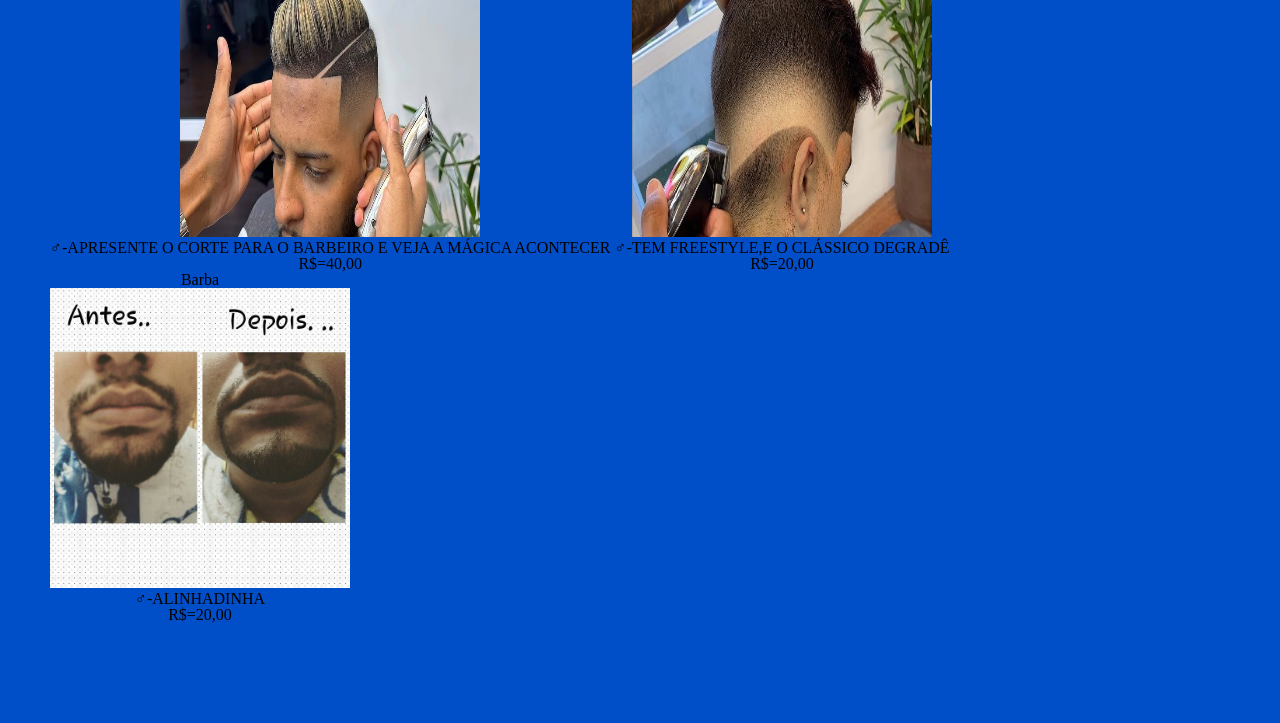
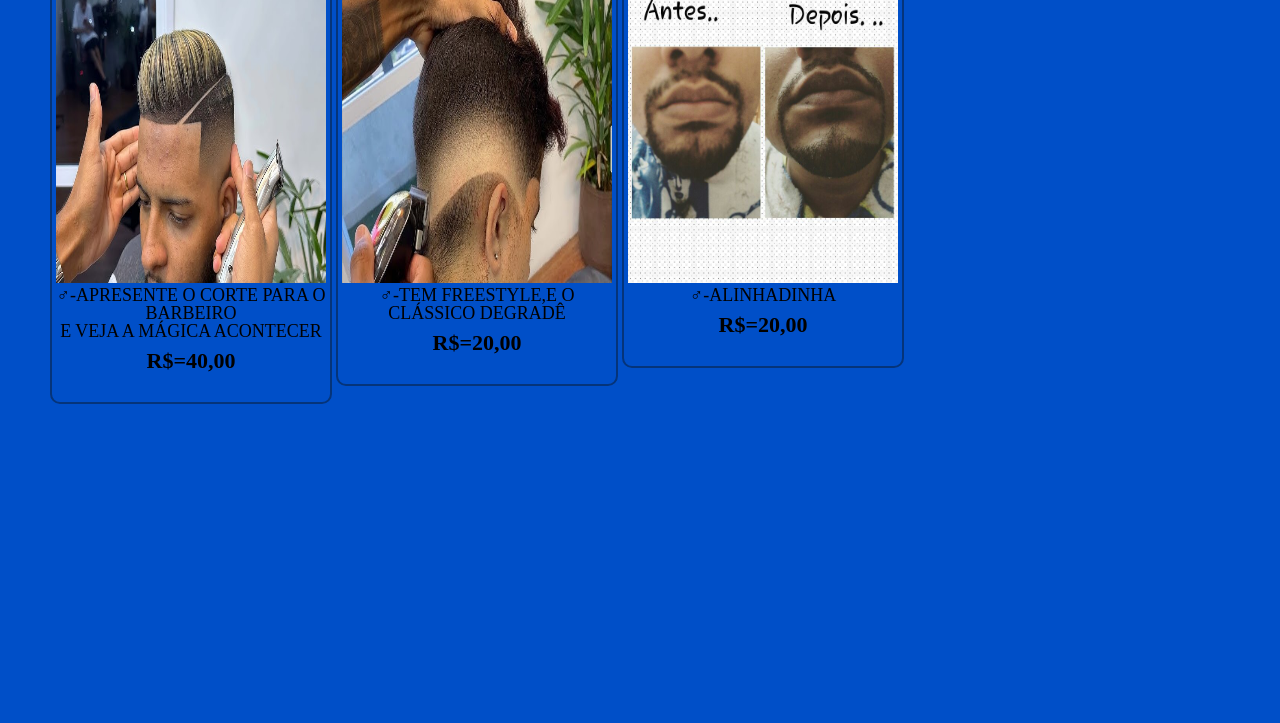
Before and after one commit to Cauezucho/Aula-do-Caio, a plain HTML site: page produtos.html in a window 1280 px wide. Shown: the part 512-1235 px from the top of the page. After the commit the page ends 1016 px from the top, so only its background shows below. Drawn offline with Linux system fonts and the light colour scheme.

Commit message:
Add files via upload

```diff
--- a/produtos.css
+++ b/produtos.css
@@ -41,6 +41,18 @@ body {
     background-color: rgb(0, 79, 200);
 }
 
+#Peazao {
+    width: 270px;
+}
+
+#Pezin {
+    width: 270px;
+}
+
+#Cavanhaquedahora {
+    width: 270px;
+}
+
 .produtos {
     width: 940px;
     margin: 50px;
@@ -50,4 +62,26 @@ body {
 .produtos li {
     display: inline-block;
     text-align: center;
+    width: 30%;
+    vertical-align: top;
+    padding: 30px 0;
+    box-sizing: border-box;
+    border: 2px solid rgb(5, 52, 122) ;
+    border-radius: 10px;
+
 }
+
+.produtos h2 {
+    font-size: 30px;
+    font-weight: bold;
+}
+
+.produtos-descricao {
+    font-size: 18px;
+}
+
+.produto-preco {
+    font-size: 22px;
+    font-weight: bold;
+    margin-top: 10px;
+}
--- a/produtos.html
+++ b/produtos.html
@@ -25,24 +25,21 @@
         <ul class="produtos">
             <li>
             <h2>Cabelo</h2>
-                <img src="Pezin.jpg">
-                <p class="produtos-descricao">♂-APRESENTE O CORTE PARA O BARBEIRO E VEJA A MÁGICA ACONTECER</p>
+                <img id= Pezin src="Pezin.jpg">
+                <p class="produtos-descricao">♂-APRESENTE O CORTE PARA O BARBEIRO <br> E VEJA A MÁGICA ACONTECER</p>
                 <p class="produto-preco">R$=40,00</p>
             </li>
             <li>
             <h2>Pezinho</h2>
-                <img src="Peazao.jpg">
+                <img id=Peazao src="Peazao.jpg">
                 <p class="produtos-descricao">♂-TEM FREESTYLE,E O CLÁSSICO DEGRADÊ</p>
                 <p class="produto-preco">R$=20,00</p>
             </li>
             <li>
                 <h2>Barba</h2>
-                <img src="Cavanhaque dahora.jpeg">
+                <img id=Cavanhaquedahora src="Cavanhaque dahora.jpeg">
                 <p class="produtos-descricao">♂-ALINHADINHA</p>
                 <p class="produto-preco">R$=20,00</p>
-            </li>
-            <li>
-
             </li>
         </ul>
     </main>
```
